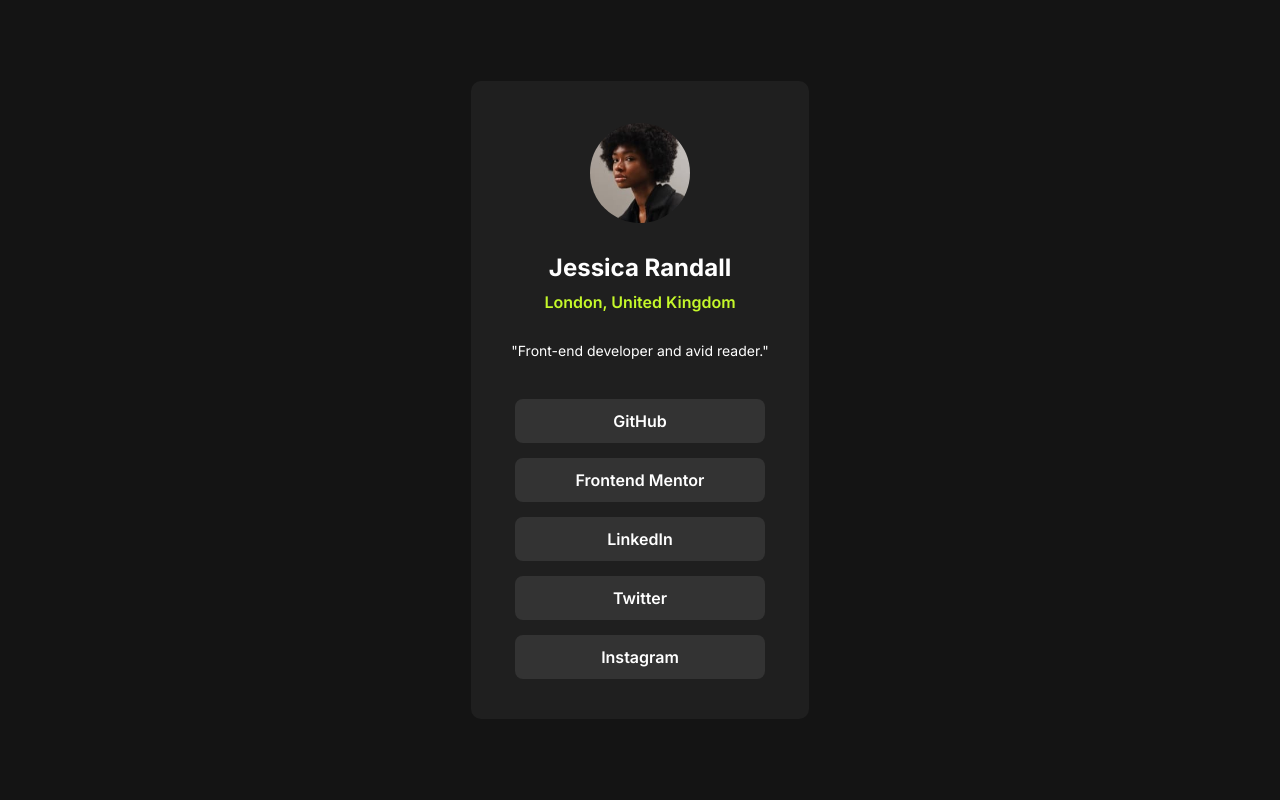
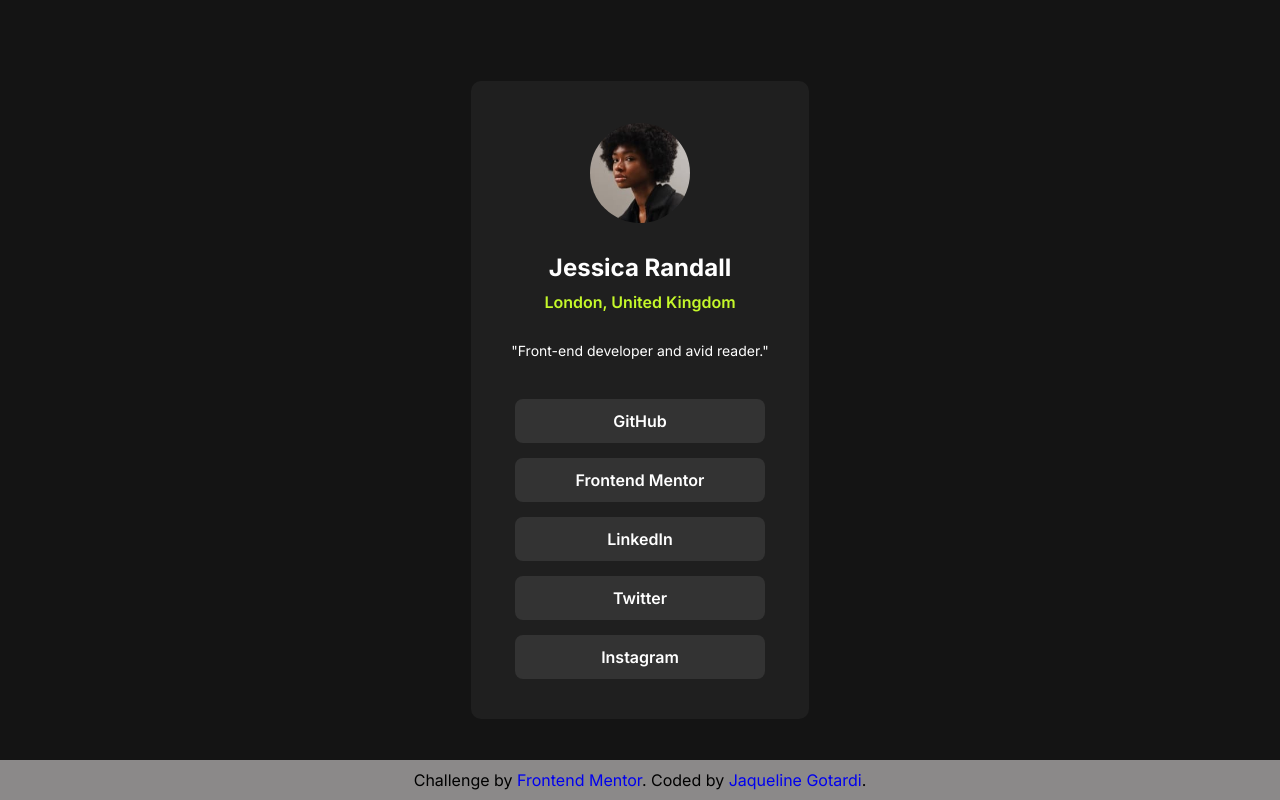
Before and after one commit to Jaqueline-Gotardi/profile-social, a plain HTML site: page index.html in a window 1280 px wide. Drawn offline with Linux system fonts and the light colour scheme.

Commit message:
coloquei um rodapé

```diff
--- a/index.html
+++ b/index.html
@@ -36,10 +36,10 @@
     </main>
 
 
-  <!-- <div class="attribution">
-    Challenge by <a href="https://www.frontendmentor.io?ref=challenge" target="_blank">Frontend Mentor</a>.
-    Coded by <a href="#">Your Name Here</a>.
-  </div>  -->
+<footer>
+Challenge by <a href="https://www.frontendmentor.io?ref=challenge" target="_blank">Frontend Mentor</a>.
+    Coded by <a href="#">Jaqueline Gotardi</a>.
+</footer>
 
 </body>
 </html>
--- a/src/css/style.css
+++ b/src/css/style.css
@@ -4,6 +4,7 @@ body {
     display: flex;
     justify-content: center;
     align-items: center;
+    flex-direction: column;
 }
 
 main {
@@ -75,3 +76,12 @@ li a:hover {
     color: hsl(0, 0%, 12%);
     background-color: hsl(75, 94%, 57%);
 }
+
+footer {
+    width: 100%;
+    position: fixed;
+    bottom: 0;
+    background: hsl(0, 1%, 54%);
+    text-align: center;
+    padding: 10px 0;
+}
```
